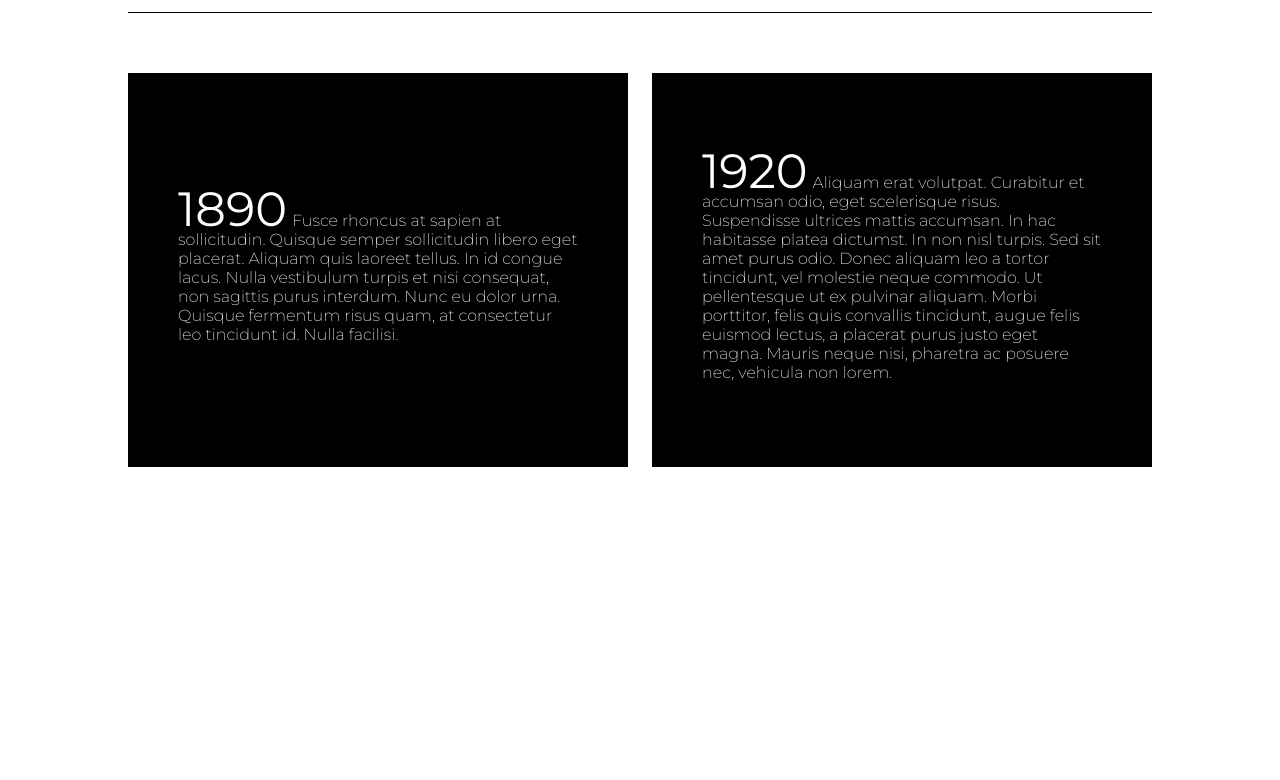
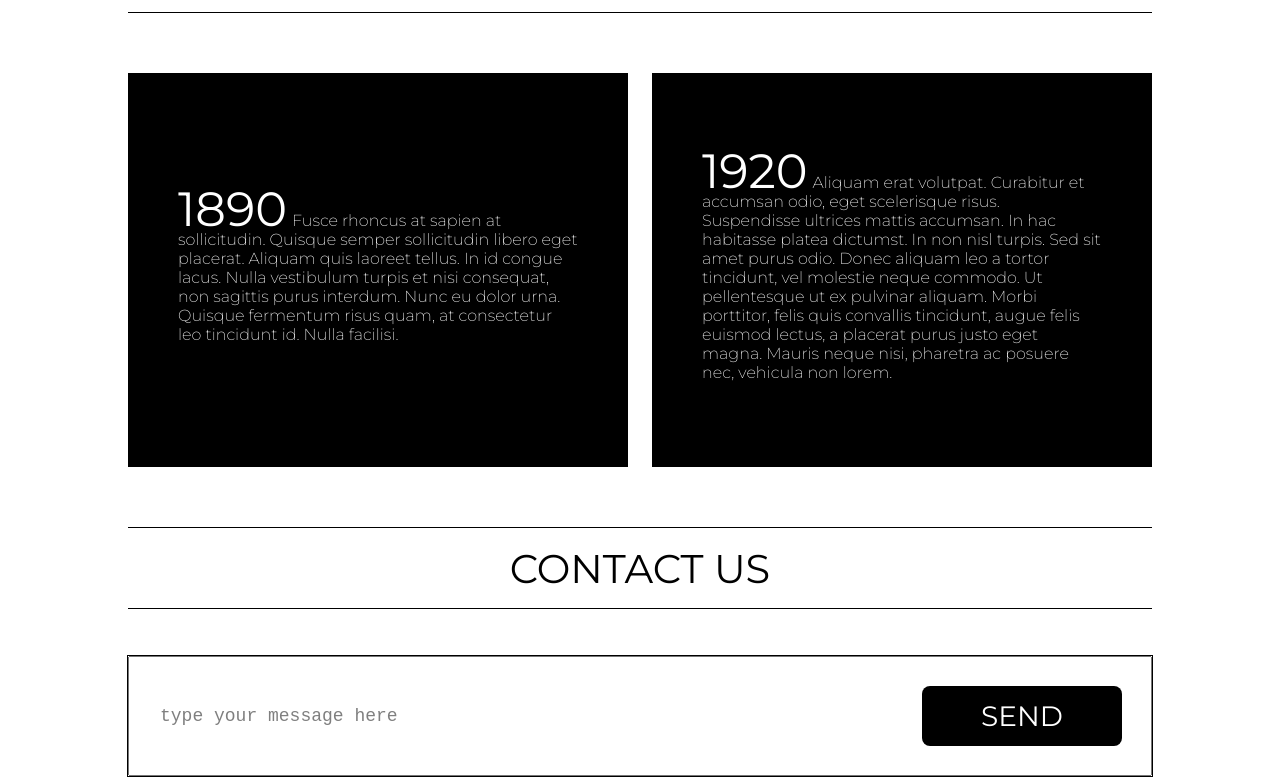
Before and after one commit to ella-chetvertak/adaptive, a plain HTML site: page index.html in a window 1280 px wide. Shown: the part 1113-1893 px from the top of the page. Before the commit the page ends 1640 px from the top, so only its background shows below. Drawn offline with Linux system fonts and the light colour scheme.

Commit message:
full desktop and IPad adaptive

```diff
--- a/css/styles.css
+++ b/css/styles.css
@@ -16,6 +16,8 @@ ul {
 	width: 1024px;
 	margin: 0 auto;
 }
+
+	/* header */
 
 .header-inner {
 	height: 249px;
@@ -48,11 +50,15 @@ ul {
 	margin-bottom: 37px;
 }
 
+	/* text-wrapper */
+
 .text-wrapper {
 	text-align: center;
 	font-size: 28px;
 	margin-bottom: 42px;
 }
+
+	/* dark-boxes */
 
 .box-wrapper {
 	height: 82px;
@@ -100,10 +106,63 @@ ul {
 	font-weight: 400;
 }
 
+.box-second {
+	margin-bottom: 47px;
+}
+
+	/* form-elements */
+
+.form-elements {
+	position: relative;
+}
+
+.textarea {
+	width: 100%;
+	height: 120px;
+	outline: 1px solid #000000;
+	resize: none;
+	padding: 49px 230px 49px 31px;
+	font-weight: 400;
+	font-size: 18px;
+	color: rgba(0, 0, 0, 0.5);
+}
+
+.textarea::-webkit-scrollbar {
+	display: none;
+}
+
+.submit {
+	width: 200px;
+	height: 60px;
+	background: #000000;
+	border-radius: 8px;
+	outline: none;
+	border: none;
+	position: absolute;
+	top: 30px;
+	right: 30px;
+	bottom: 30px;
+}
+
+.submit-inner-link {
+	text-transform: uppercase;
+	color: #fff;
+	font-weight: 400;
+	font-size: 28px;
+	font-family: 'Montserrat', sans-serif;
+	text-decoration: none;
+	display: block;
+	width: 100%;
+	height: 100%;
+	padding-top: 13px;
+}
+
 @media screen and (max-width: 1024px) {
 	#container {
 		max-width: 920px;
 	}
+
+		/* header */
 
 	.header-inner {
 		max-height: 122px;
@@ -146,7 +205,7 @@ ul {
 		height: 5px;
 	}
 
-	/* menu open */
+		/* menu open */
 
 	.menu-open {
 		background: #000;
@@ -203,4 +262,35 @@ ul {
 	.menu-open + .carousel {
 		margin-top: 122px;
 	}
+
+		/* text-wrapper */
+
+	.text-wrapper {
+		font-size: 20px;
+	}
+
+		/* dark-boxes */
+
+	.box-wrapper {
+		margin-bottom: 32px;
+	}
+
+	.dark-boxes-wrapper {
+		flex-direction: column;
+		margin-bottom: 32px;
+	}
+
+	.dark-box-wrapper {
+		width: 100%;
+		height: auto;
+	}
+
+	.dark-box-wrapper:first-of-type {
+		margin-bottom: 32px;
+	}
+
+	.dark-box-text {
+		width: 832px;
+		padding: 48px 0 48px;
+	}
 }
--- a/index.html
+++ b/index.html
@@ -58,6 +58,11 @@
                     <p class="dark-box-text"><span class="counter">1920</span>Aliquam erat volutpat. Curabitur et accumsan odio, eget scelerisque risus. Suspendisse ultrices mattis accumsan. In hac habitasse platea dictumst. In non nisl turpis. Sed sit amet purus odio. Donec aliquam leo a tortor tincidunt, vel molestie neque commodo. Ut pellentesque ut ex pulvinar aliquam. Morbi porttitor, felis quis convallis tincidunt, augue felis euismod lectus, a placerat purus justo eget magna. Mauris neque nisi, pharetra ac posuere nec, vehicula non lorem.</p>
                 </div>
             </div>
+            <div class="box-wrapper box-second"><h3 class="box-inner-text">contact us</h2></div>
+            <form action="" class="form-elements">
+                <textarea name="textarea" class="textarea">type your message here</textarea>
+                <button type="submit" class="submit"><a href="#" class="submit-inner-link">send</a></button>
+            </form>
         </div>
         <script src="js/scripts.js"></script>
         <script src="js/jquery-3.6.0.js"></script>
```
